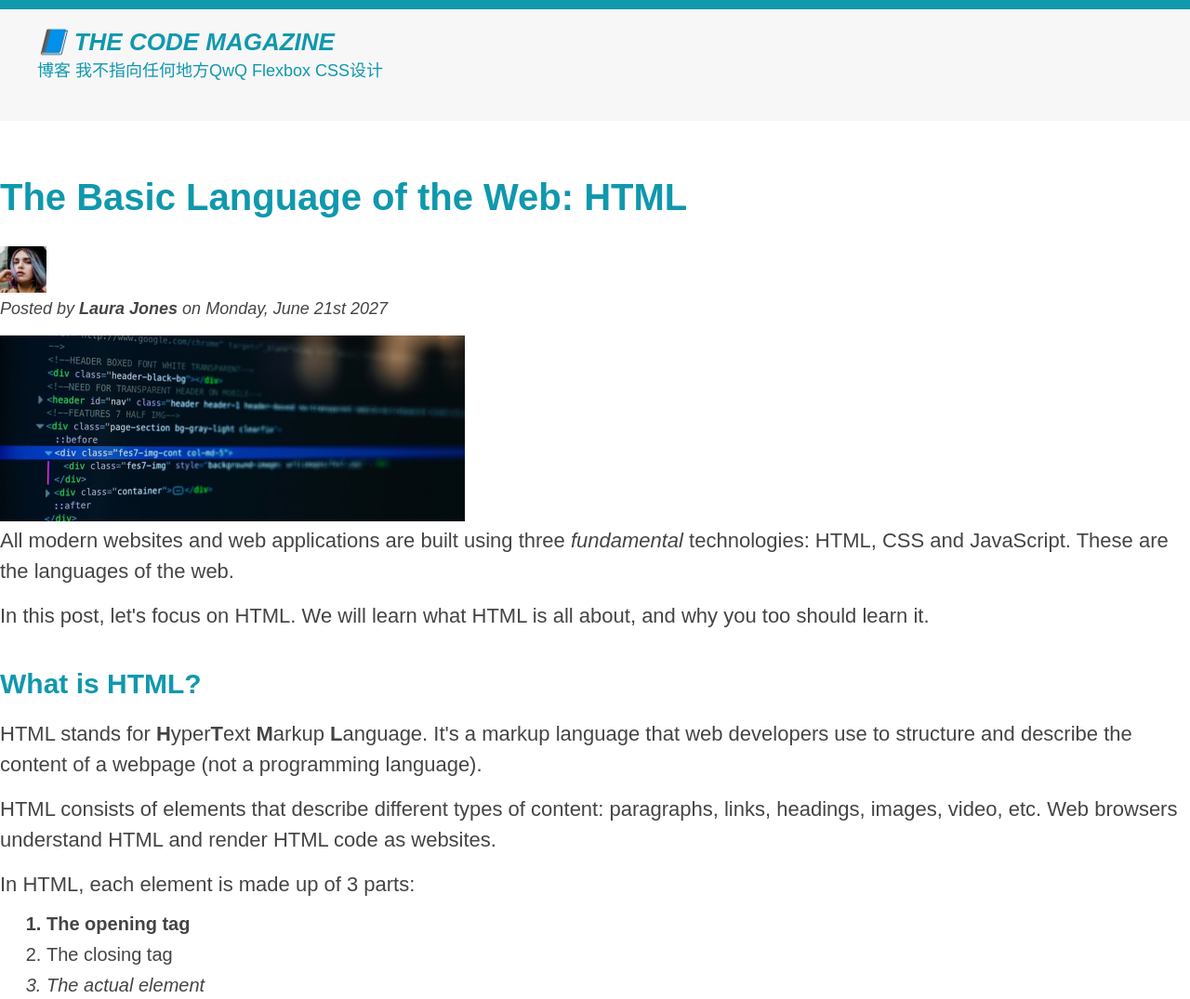
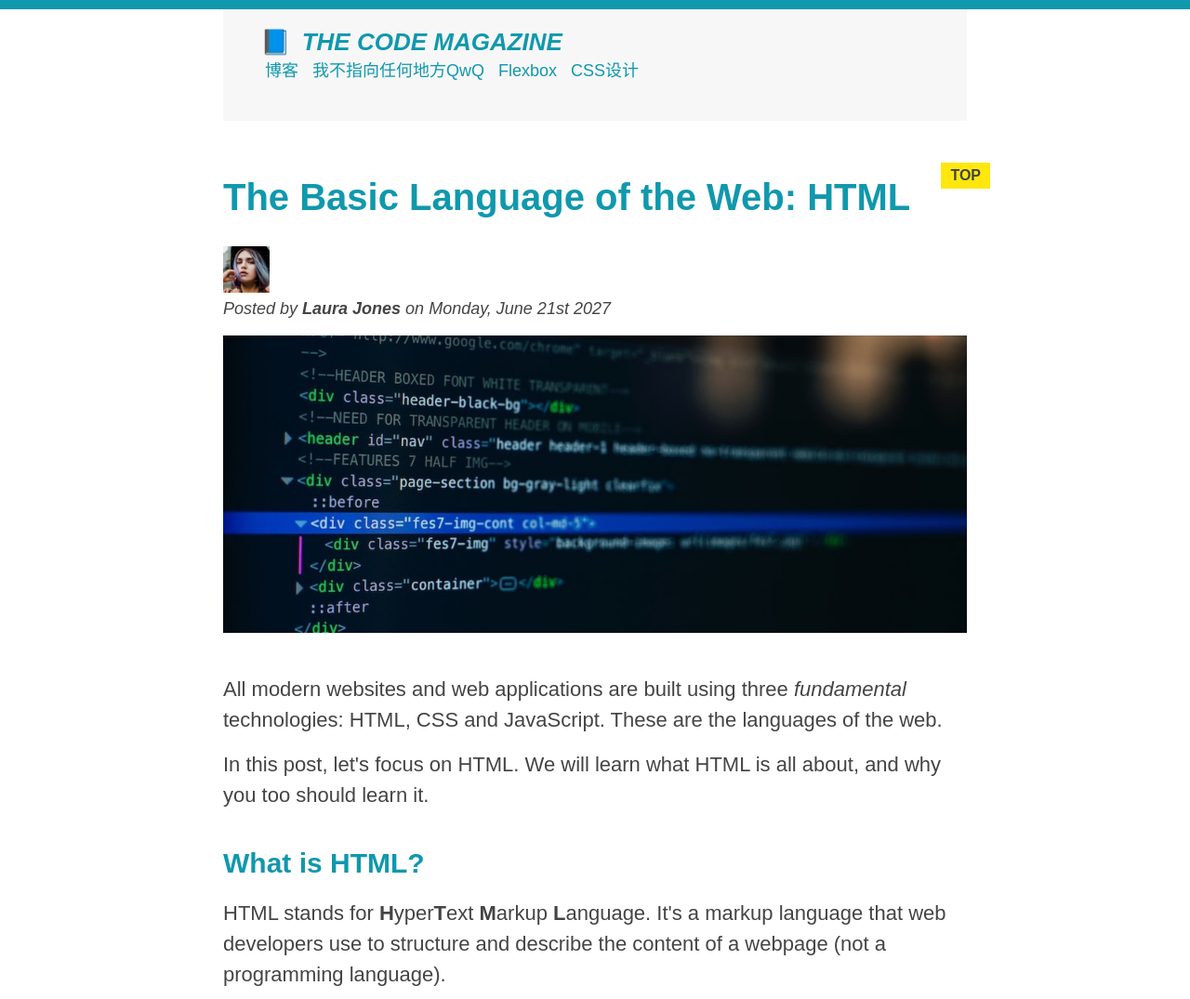
Before and after one commit to Ujiang666/schooltest, a plain HTML site: page 03-CSS-Fundamental/index3.html in a window 1280 px wide. Shown: the top 1075 px of the page at 93% size. Drawn offline with Linux system fonts and the light colour scheme.

Commit message:
Add files via upload

```diff
--- a/03-CSS-Fundamental/index3.html
+++ b/03-CSS-Fundamental/index3.html
@@ -18,6 +18,7 @@
   </head>
 
   <body>
+    <div class="container">
       <header class="main-header">
         <!--<h1 style="color: blue">📘 The Code Magazine</h1>
       注意：通常不用内联css-->
@@ -32,7 +33,7 @@
       </header>
 
       <article>
-      <header>
+        <header class="post-header">
           <h2>The Basic Language of the Web: HTML</h2>
           <img
             src="img/laura-jones.jpg"
@@ -48,7 +49,9 @@
             alt="HTML code on a screen"
             width="500"
             height="200"
+            class="post-img"
           />
+          <button>❤️Like</button>
         </header>
 
         <p>
@@ -59,8 +62,8 @@
         </p>
 
         <p>
-        In this post, let's focus on HTML. We will learn what HTML is all about,
-        and why you too should learn it.
+          In this post, let's focus on HTML. We will learn what HTML is all
+          about, and why you too should learn it.
         </p>
 
         <h3>What is HTML?</h3>
@@ -72,8 +75,8 @@
         </p>
         <p>
           HTML consists of elements that describe different types of content:
-        paragraphs, links, headings, images, video, etc. Web browsers understand
-        HTML and render HTML code as websites.
+          paragraphs, links, headings, images, video, etc. Web browsers
+          understand HTML and render HTML code as websites.
         </p>
         <p>In HTML, each element is made up of 3 parts:</p>
         <ol>
@@ -93,8 +96,8 @@
 
         <h3>Why should you learn HTML?</h3>
         <p>
-        There are countless reasons for learning the fundamental language of the
-        web. Here are 5 of them:
+          There are countless reasons for learning the fundamental language of
+          the web. Here are 5 of them:
         </p>
         <ul>
           <li>To be able to use the fundamental web dev language</li>
@@ -124,7 +127,12 @@
           </li>
 
           <li>
-          <img src="img/related-2.jpg" alt="一道闪电" width="75" height="75" />
+            <img
+              src="img/related-2.jpg"
+              alt="一道闪电"
+              width="75"
+              height="75"
+            />
             <a href="#">To Unknown Powers of CSS</a>
             <p class="related-authors"><strong>By Jim Dillon</strong></p>
           </li>
@@ -145,5 +153,6 @@
       <footer>
         <p id="copyright">Coperight &copy; 2027 by The Code Magazine</p>
       </footer>
+    </div>
   </body>
 </html>
--- a/03-CSS-Fundamental/style.css
+++ b/03-CSS-Fundamental/style.css
@@ -8,6 +8,7 @@ body {
   color: #444;
   font-family: sans-serif;
   border-top: 10px solid #1098ad;
+  position: relative;
 }
 
 .container {
@@ -31,6 +32,10 @@ body {
 
 nav {
   font-size: 18px;
+}
+
+nav a:link {
+  margin: 5px;
 }
 
 article {
@@ -62,9 +67,33 @@ h1 {
   font-style: italic;
 }
 
+/*伪元素 就是html里面不存在这个元素 伪类就是一个特定的状态？*/
+h1::first-letter {
+  font-style: normal;
+  margin-right: 5px;
+}
+/*兄弟选择器 + 选择这个元素下面的元素
+h3 + p::first-line {
+  color: red;
+}*/
+
+h2::after {
+  content: "TOP"; /*一定要有内容属性 内容可以为空*/
+  background-color: #ffe70e;
+  color: #444;
+  font-size: 16px;
+  font-weight: bold;
+  display: inline-block;
+  padding: 5px 10px;
+  position: absolute;
+  top: -15px;
+  right: -25px;
+}
+
 h2 {
   font-size: 40px;
   margin-bottom: 30px;
+  position: relative;
 }
 
 h3 {
@@ -146,3 +175,12 @@ a:active {
   width: 100%;
   height: auto; /*高度自动缩放*/
 }
+/*绝对定位 通常需要根据父元素来设置 与父元素的相对位置*/
+button {
+  font-size: 22px;
+  padding: 20px;
+  cursor: pointer;
+  position: absolute;
+  bottom: 50px;
+  right: 50px;
+}
```
Lines whose indentation alone changed are shown as unchanged.
